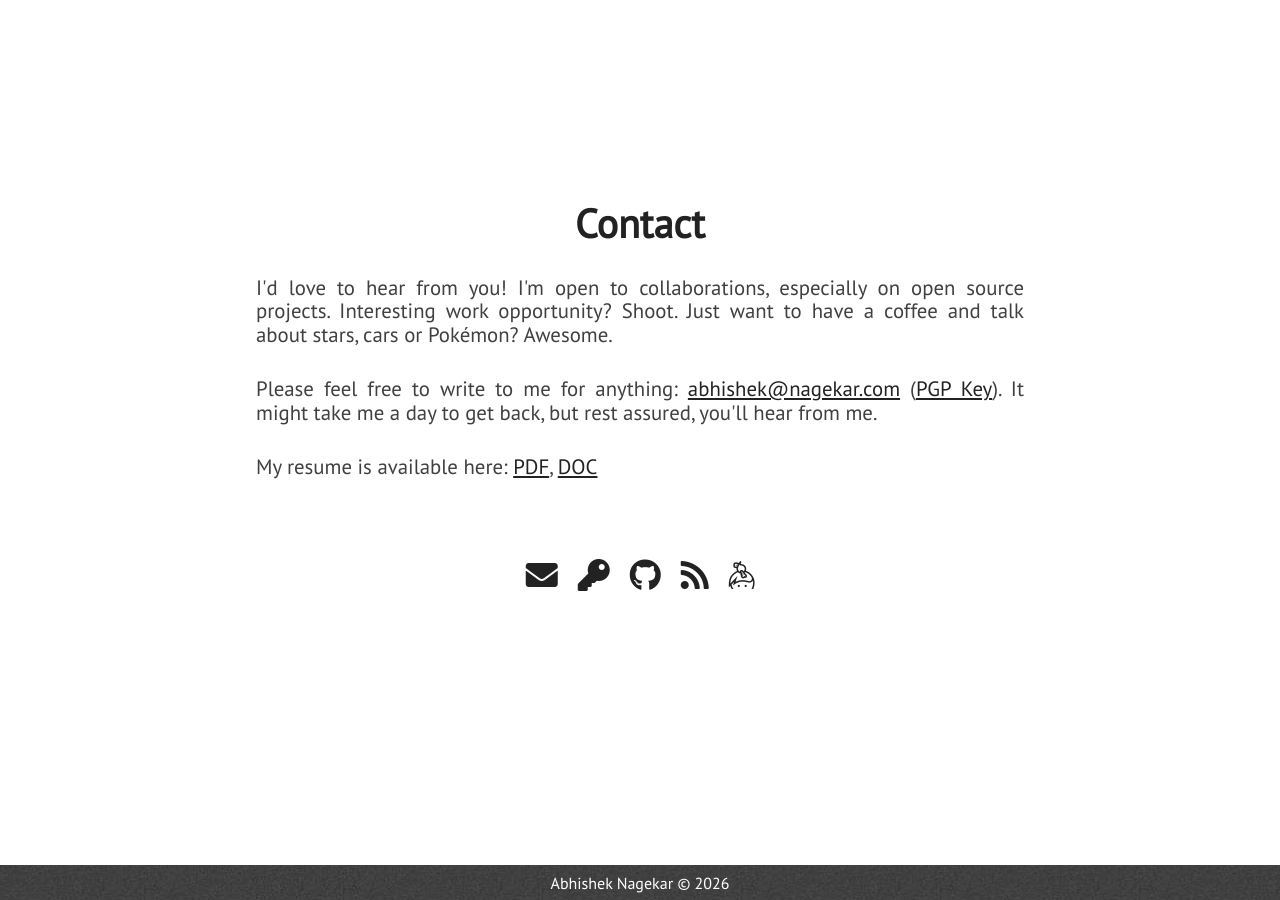
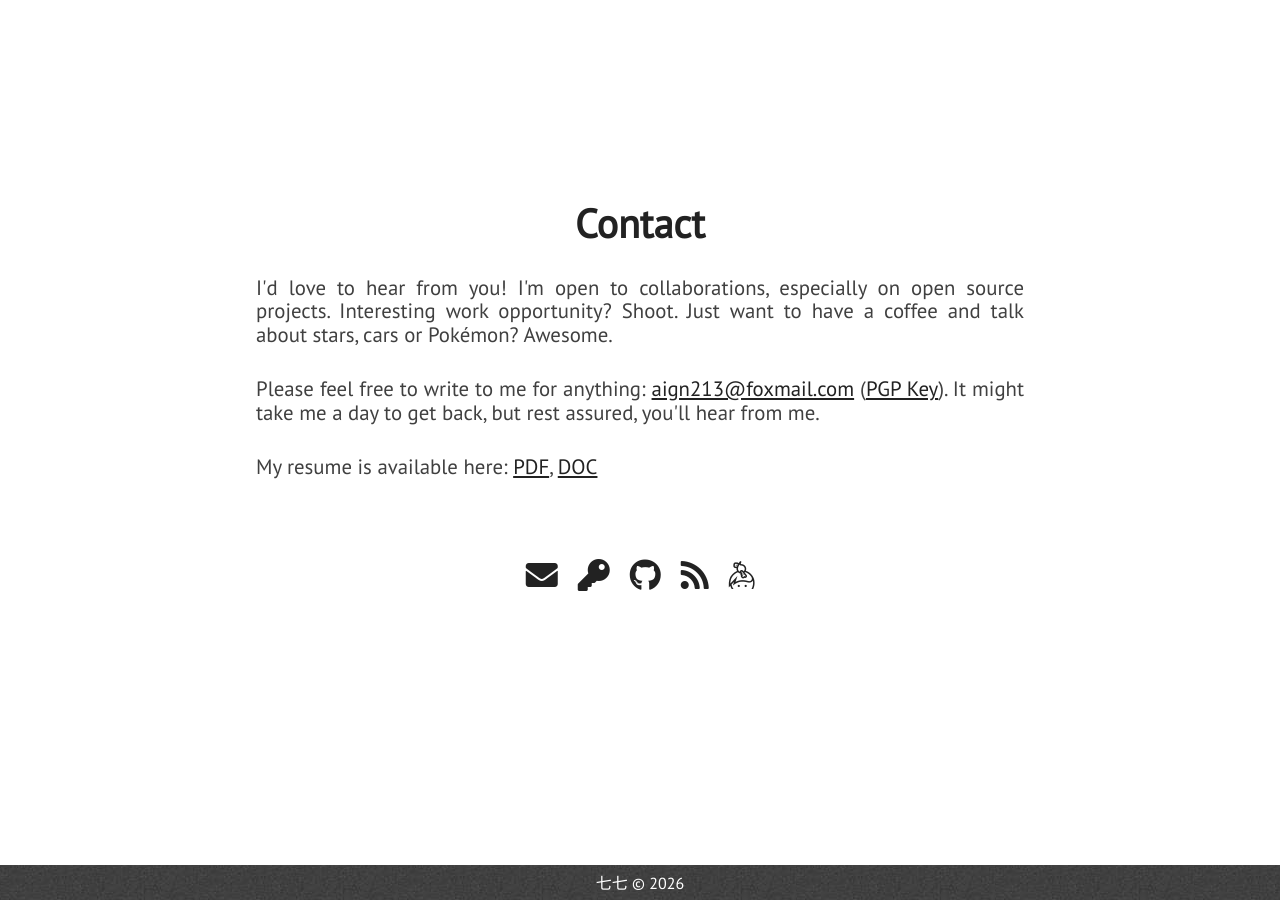
Before and after one commit to SuiFqi/suifqi.github.io, a Jekyll site: the page built from portfolio-master/index.html, in a window 1280 px wide and 900 px high, scrolled down 5081 px. Built offline with Jekyll 4.4.1, drawn with Linux system fonts in a browser that asks for light colours; nearby versions of some CDN libraries.

Commit message:
Change personal details in _config.yml
Updated personal information including title, GitHub username, and contact details.

```diff
--- a/portfolio-master/_config.yml
+++ b/portfolio-master/_config.yml
@@ -1,4 +1,4 @@
-title: Abhishek Nagekar
+title: 七七
 description: Web & Security Engineer
 site_title: '@abhn - Abhishek Nagekar'
 
@@ -7,12 +7,12 @@ markdown: kramdown
 exclude: [vendor/ruby]
 
 # Personalization
-github_username: abhn
+github_username: qiqi
 blog_url: https://www.nagekar.com
-email: abhishek@nagekar.com
-keybase_username: abhn
-twitter_username: abhn_
-reddit_username: abhn
+email: aign213@foxmail.com
+keybase_username: qiqi
+twitter_username: qiqi
+reddit_username: qiqi
 
 # absolute or relative
 profile_picture: assets/images/pp.jpg
```
